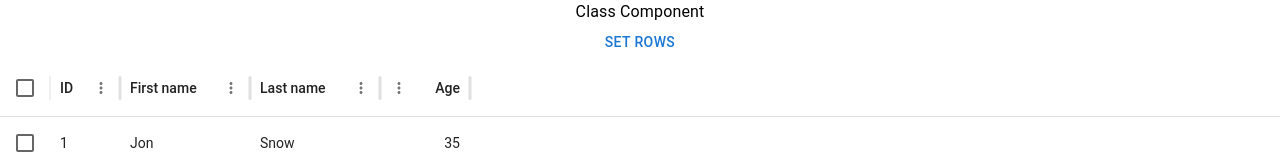
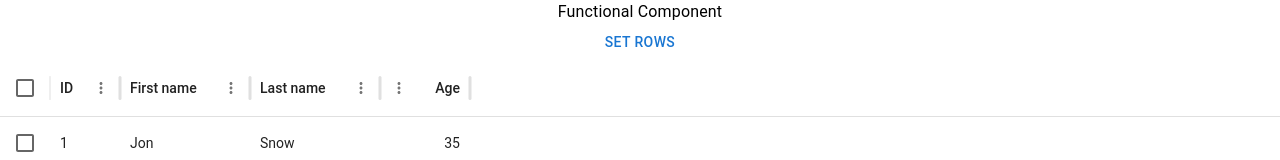
Before and after one commit to nikhilkharbas1208/training, a React (Create React App) app: page / in a window 1280 px wide. Shown: the top 160 px of the page. Built offline with nearby package versions, Linux system fonts and the light colour scheme.

Commit message:
redux implementation

```diff
--- a/src/App.js
+++ b/src/App.js
@@ -4,7 +4,7 @@ import Table2Component from "./components/Table2Component";
 import { useState } from "react";
 
 function App() {
-  const [showClassComponent, setShowClassComponent] = useState(true);
+  const [showClassComponent, setShowClassComponent] = useState(false);
   return (
     <div className="App">
       {showClassComponent ? <TableComponent /> : <Table2Component />}
--- a/src/components/Table2Component.jsx
+++ b/src/components/Table2Component.jsx
@@ -4,7 +4,10 @@ import { Button, Typography } from "@mui/material";
 import getTableReducer, { initialState } from "../reducers/TableReducer";
 
 const Table2Component = (props) => {
-  const [tableState, tableDispatch] = useReducer(getTableReducer, initialState);
+  const [tableState, tableDispatch] = useReducer(getTableReducer, {
+    ...initialState,
+    count: initialState.rows.length,
+  });
   console.log("tableState::", tableState);
 
   const handleOnClick = () => {
--- a/src/index.js
+++ b/src/index.js
@@ -1,9 +1,7 @@
 import React from "react";
 import ReactDOM from "react-dom/client";
 import "./index.css";
-
 import App from "./App";
-import reportWebVitals from "./reportWebVitals";
 import { Provider } from "react-redux";
 import { store } from "./reducers/store";
 
@@ -15,8 +13,3 @@ root.render(
     </Provider>
   </React.StrictMode>
 );
-
-// If you want to start measuring performance in your app, pass a function
-// to log results (for example: reportWebVitals(console.log))
-// or send to an analytics endpoint. Learn more: https://bit.ly/CRA-vitals
-reportWebVitals();
```
